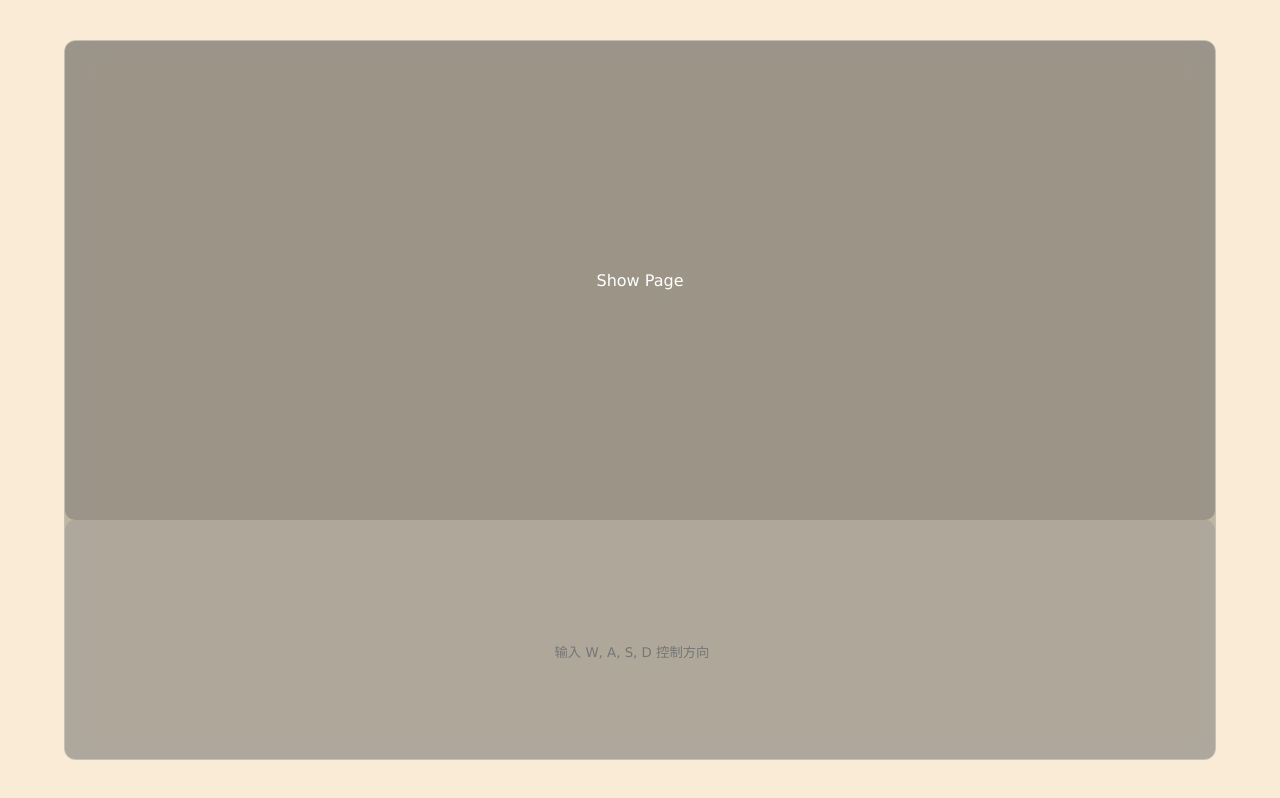
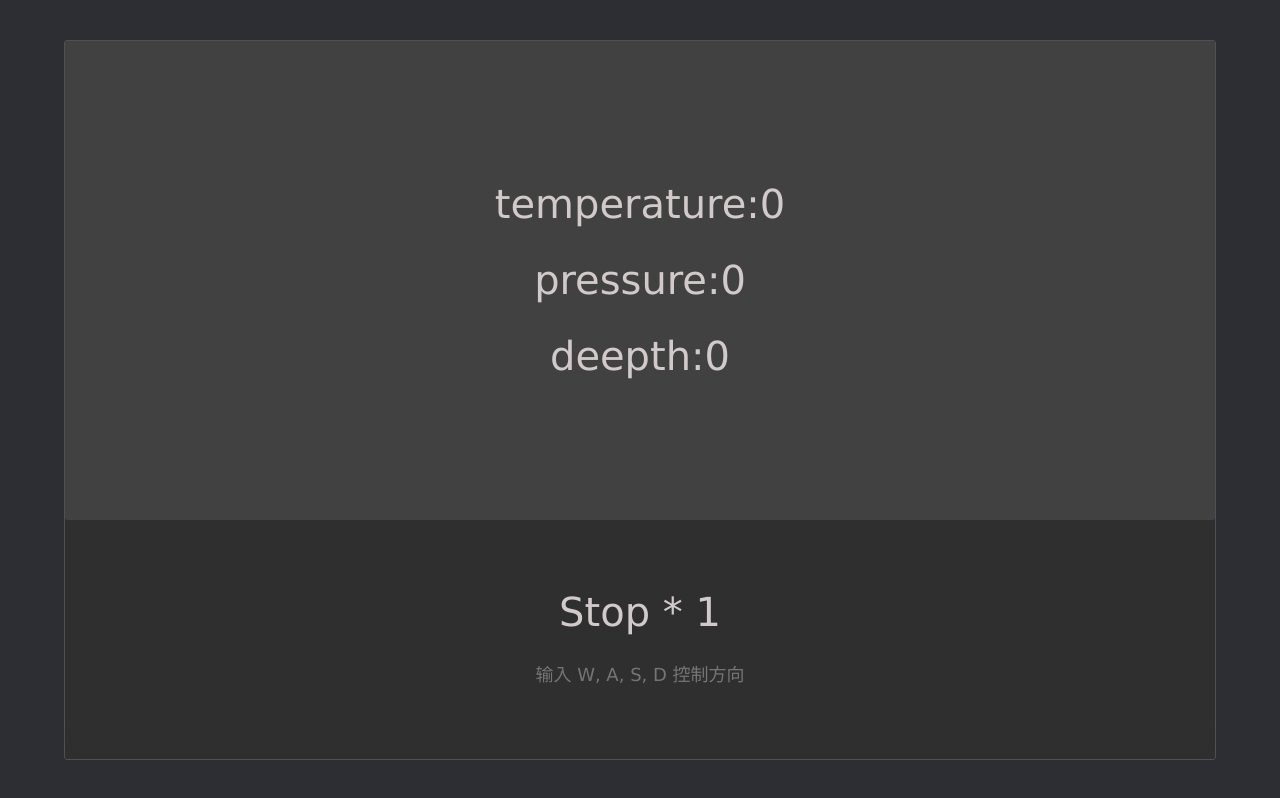
Before and after one commit to ProselyteCoding/IoT-host-computer-platform-for-underwater-robots, a React (Create React App) app in the folder frontend/: page / in a window 1280 px wide. Built offline with nearby package versions, Linux system fonts and the light colour scheme.

Commit message:
frontend-3

```diff
--- a/frontend/public/index.html
+++ b/frontend/public/index.html
@@ -24,7 +24,7 @@
       work correctly both with client-side routing and a non-root public URL.
       Learn how to configure a non-root public URL by running `npm run build`.
     -->
-    <title>React App</title>
+    <title>Control</title>
   </head>
   <body>
     <noscript>You need to enable JavaScript to run this app.</noscript>
--- a/frontend/src/App.css
+++ b/frontend/src/App.css
@@ -7,7 +7,7 @@
 }
 
 body{
-  background-color: antiquewhite;
+  background-color: rgb(45, 46, 51);
   display: flex;
   align-items: center;
   justify-content: center;
@@ -18,9 +18,9 @@ body{
   .container{
     width: 90vw;
     height: 90vh;
-    background-color: rgba(99, 99, 99, 0.397);
+    background-color: transparent;
     backdrop-filter: blur(19px) saturate(180%);
-    border-radius: 12px;
+    border-radius: 3px;
     border: 1px solid rgba(238, 232, 232, 0.183);
     display: flex;
     flex-direction: column;
--- a/frontend/src/components/control/control.css
+++ b/frontend/src/components/control/control.css
@@ -4,8 +4,8 @@
     align-items: center;
     justify-content: center;
     flex-direction: column;
-    background-color:rgba(147, 147, 147, 0.397) ;
-    border-radius: 10px;
+    background-color:rgb(48, 47, 47) ;
+    border-radius: 3px;
     gap: 5px;
 
     .showCase{
@@ -14,7 +14,7 @@
       align-items: center;
       justify-content: center;
       font-size: large;
-      font-weight: bold;
+      font-weight: medium;
 
       .showCaseText{
         margin-bottom: 20px;
@@ -26,6 +26,11 @@
         background-color: transparent;
         border: none;
         outline: none;
+        height: 30px;
+        width: 100%;
+        font-size: 18px;
+        text-align: center;
+        color: white;
       }
     }
   }
--- a/frontend/src/components/control/control.jsx
+++ b/frontend/src/components/control/control.jsx
@@ -92,7 +92,7 @@ const Control = () => {
           {showWarning && <Alert message={warning} type="error" showIcon />}
         </div>
         <div className="showCaseText">
-          {state2 && <div className="text">{`${direction} * ${num}`}</div>}
+          {!state2 && <div className="text">{`${direction} * ${num}`}</div>}
         </div>
       </div>
       <div className="input">
--- a/frontend/src/components/show/show.css
+++ b/frontend/src/components/show/show.css
@@ -3,6 +3,15 @@
   flex: 2;
   align-items: center;
   justify-content: center;
-  background-color:rgba(99, 99, 99, 0.397) ;
-  border-radius: 10px;
+  background-color:rgb(66, 65, 65) ;
+  border-radius: 3px;
 }
+
+.text {
+  font-size: 40px;
+  color: rgb(210, 202, 202);
+  text-align: center;
+  display: flex;
+  gap: 30px;
+  flex-direction: column;
+}
--- a/frontend/src/components/show/show.jsx
+++ b/frontend/src/components/show/show.jsx
@@ -1,10 +1,49 @@
 import React,{useState,useEffect} from'react';
+import axios from 'axios';
 import './show.css';
 
 const Show = () => {
+    const [data,setData] = useState(
+        {
+            tempureture:0,
+            pressure:0,
+            deepth:0
+        }
+    );
+    const [sign,setSign] = useState(1);
+
+    useEffect(() => {
+        const fetchData = async () => {
+            try {
+                await axios.get('http://localhost:3000/api/data')
+               .then(response => {
+                    setData(response.data);
+                })
+            }catch(error){
+                console.log(error);
+            }
+        };
+
+        //fetchData();
+
+        const {tempureture,pressure,deepth} = data;
+
+        const timer = setTimeout(() => {
+            setSign(!sign);
+        },10000);
+
+        return () => clearTimeout(timer);
+
+
+    }, [sign]);
+
     return (
         <div className="show">
-            Show Page
+            <div className='text'>
+                <div className='temp'>temperature:{data.tempureture}</div>
+                <div className='pressure'> pressure:{data.pressure}</div>
+                <div className='deepth'>deepth:{data.deepth}</div>
+            </div>
         </div>
     );
 };
--- /dev/null
+++ b/package.json
@@ -0,0 +1,5 @@
+{
+  "dependencies": {
+    "axios": "^1.7.7"
+  }
+}
```
Also changed, not shown: 1 other file (tests, documents, lock files or other folders).
